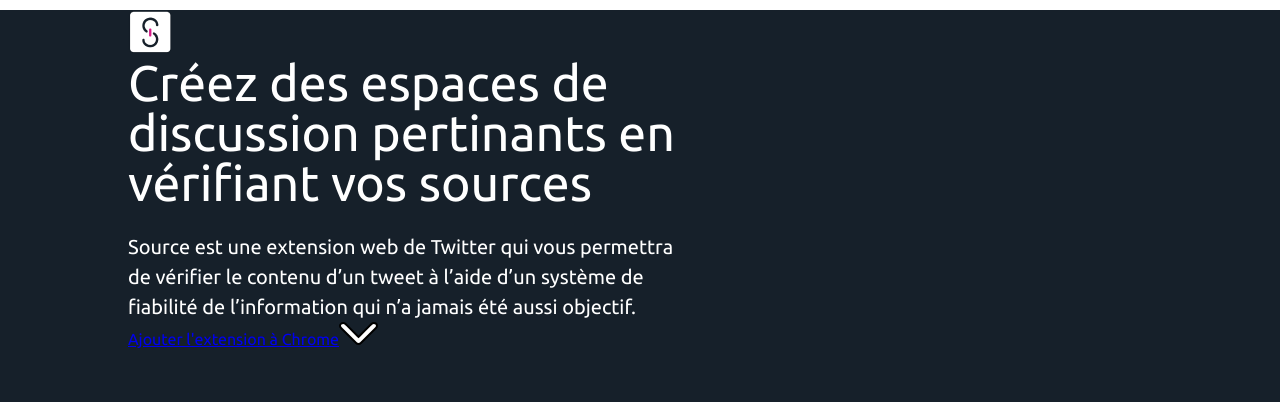
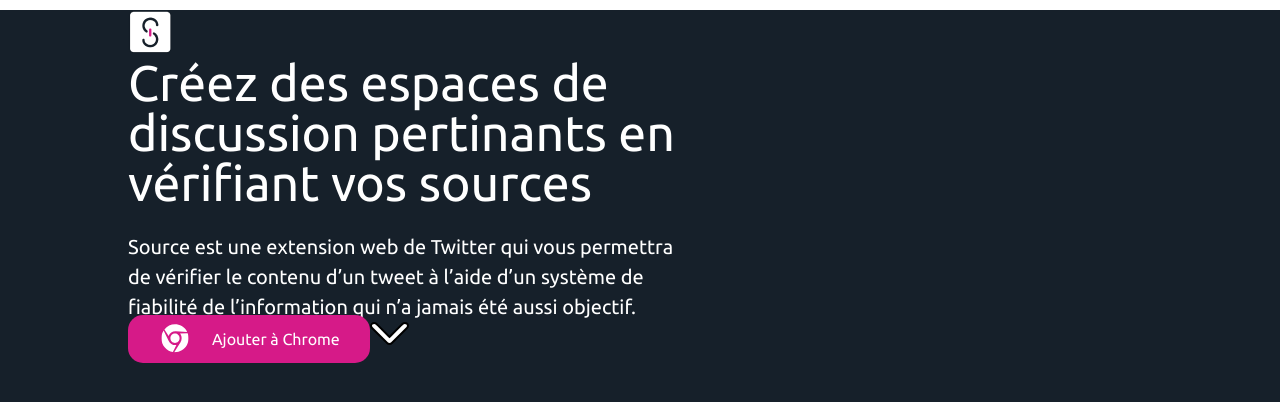
Before and after one commit to AnaelR/g_sourceLanding, a Vue app: page / in a window 1280 px wide. Shown: the top 402 px of the page. Built offline with nearby package versions, Linux system fonts and the light colour scheme.

Commit message:
add Button

```diff
--- a/src/assets/styles/vendors/_variables.scss
+++ b/src/assets/styles/vendors/_variables.scss
@@ -1,7 +1,7 @@
 // Colors
 $primary-color: #16202a;
 $secondary-color: #ffffff;
-$accent-color: #ff7d1f;
+$accent-color: #D61A88;
 
 // Margins
 $margin-height: 100px;
--- /dev/null
+++ b/src/components/Buttons/ButtonExtension.vue
@@ -0,0 +1,25 @@
+<template>
+  <a class="cta-extension" href="#">Ajouter à Chrome</a>
+</template>
+
+<script>
+export default {};
+</script>
+
+<style lang="scss" scoped>
+.cta-extension {
+  padding: 15px 30px;
+  background-color: $accent-color;
+  color: $secondary-color;
+  text-decoration: none;
+  border-radius: 15px;
+  &::before {
+    content: url("@/assets/icons/chrome.svg");
+    display: inline-flex;
+    vertical-align: top;
+    margin-right: 20px;
+    scale: 0.8;
+    margin-top: -2px;
+  }
+}
+</style>
--- a/src/components/HeadingSection.vue
+++ b/src/components/HeadingSection.vue
@@ -10,7 +10,7 @@
         le contenu d’un tweet à l’aide d’un système de fiabilité de
         l’information qui n’a jamais été aussi objectif.
       </p>
-      <a href="#" class="cta-extension">Ajouter l'extension à Chrome</a>
+      <ButtonExtension />
       <svg
         width="39"
         height="23"
@@ -30,7 +30,12 @@
 </template>
 
 <script>
-export default {};
+import ButtonExtension from "./Buttons/ButtonExtension.vue";
+export default {
+  components: {
+    ButtonExtension,
+  },
+};
 </script>
 
 <style lang="scss" scoped>
@@ -41,7 +46,7 @@
     width: 100vh;
     margin-left: 10%;
     color: $secondary-color;
-    h1{
+    h1 {
       max-width: 550px;
       margin-bottom: 25px;
     }
```
Also changed, not shown: src/assets/icons/chrome.svg (added), src/assets/images/header-fond-bas.jpg (added).
